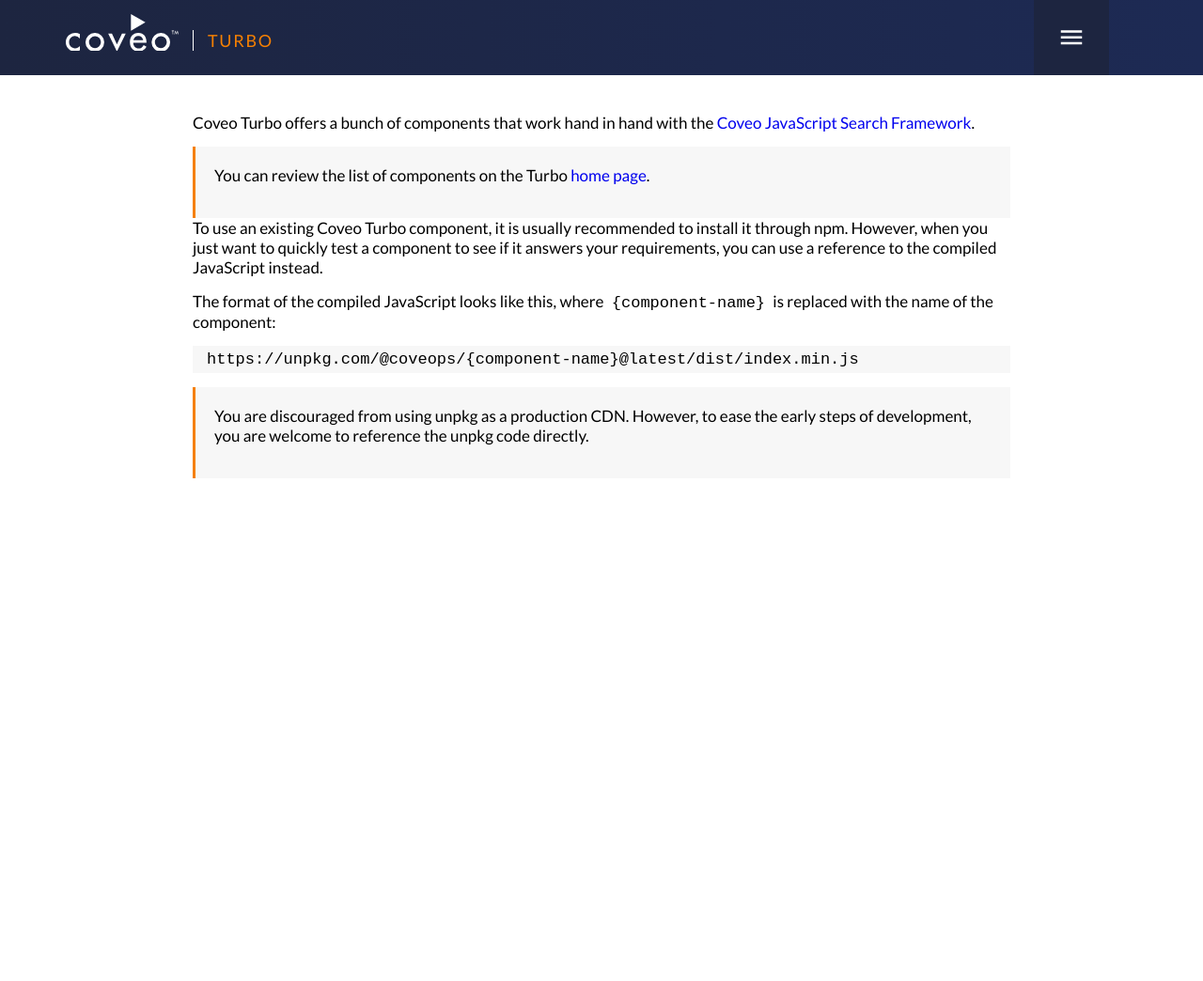
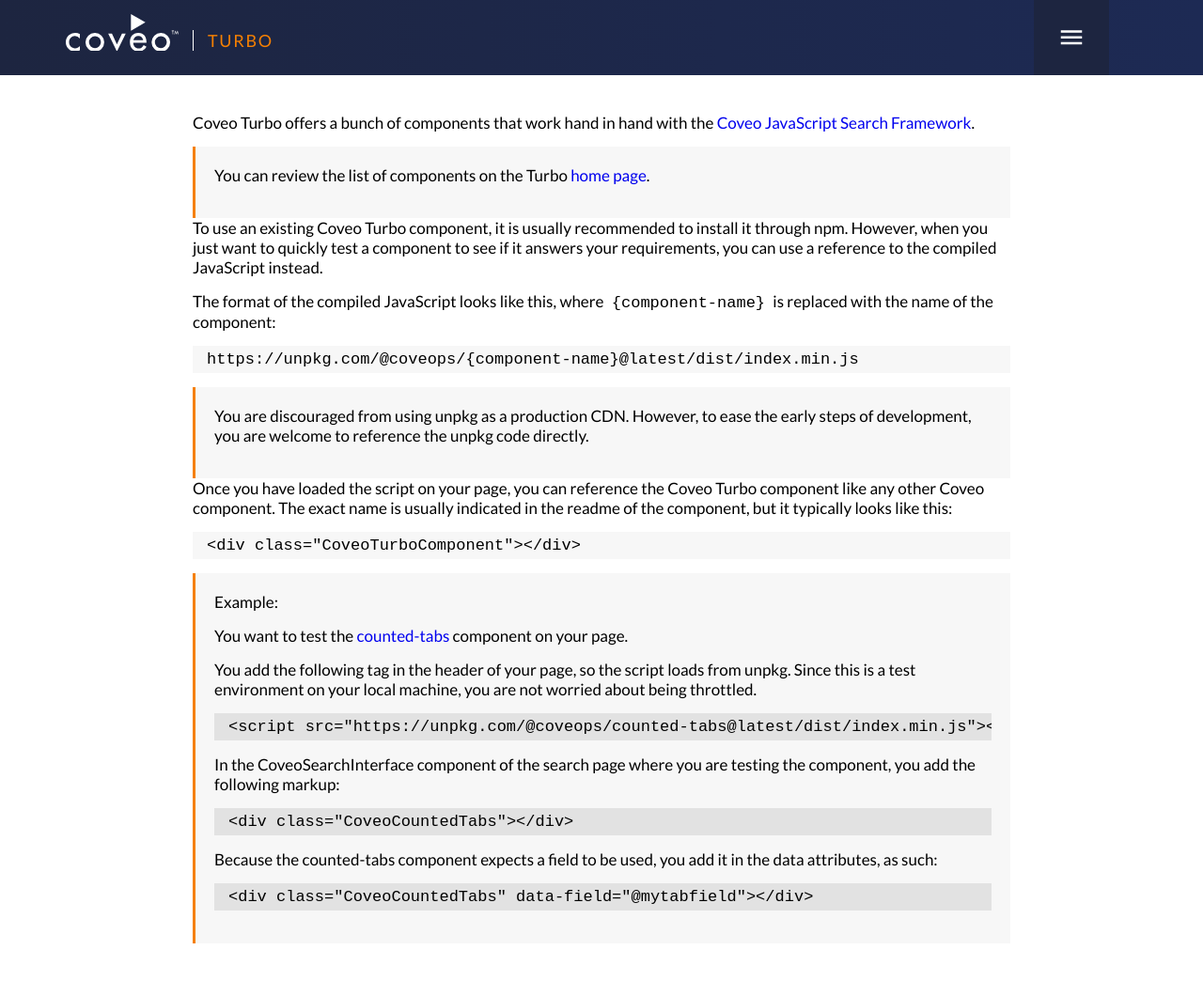
Before and after one commit to Coveo-Turbo/Coveo-Turbo.github.io, a Jekyll site: the page built from _docs/Testing-Components.md, in a window 1280 px wide. Shown: the whole page at 94% size. Built offline with Jekyll 4.4.1, drawn with Linux system fonts in a browser that asks for light colours; a style sheet for code colours, icons or effects is not loaded; before the commit the page ends 900 px from its top, so only the background shows below that.

Commit message:
add more info to testing component page

````diff
--- a/_docs/Testing-Components.md
+++ b/_docs/Testing-Components.md
@@ -17,3 +17,28 @@
 ```
 
 > You are discouraged from using unpkg as a production CDN. However, to ease the early steps of development, you are welcome to reference the unpkg code directly.
+
+Once you have loaded the script on your page, you can reference the Coveo Turbo component like any other Coveo component. The exact name is usually indicated in the readme of the component, but it typically looks like this:
+
+```html
+<div class="CoveoTurboComponent"></div>
+```
+
+> Example:
+>
+> You want to test the [counted-tabs](https://github.com/Coveo-Turbo/counted-tabs) component on your page.
+>
+> You add the following tag in the header of your page, so the script loads from unpkg. Since this is a test environment on your local machine, you are not worried about being throttled.
+> ```html
+> <script src="https://unpkg.com/@coveops/counted-tabs@latest/dist/index.min.js"></script>
+> ```
+>
+> In the CoveoSearchInterface component of the search page where you are testing the component, you add the following markup:
+> ```html
+> <div class="CoveoCountedTabs"></div>
+> ```
+>
+> Because the counted-tabs component expects a field to be used, you add it in the data attributes, as such:
+> ```html
+> <div class="CoveoCountedTabs" data-field="@mytabfield"></div>
+> ```
````
